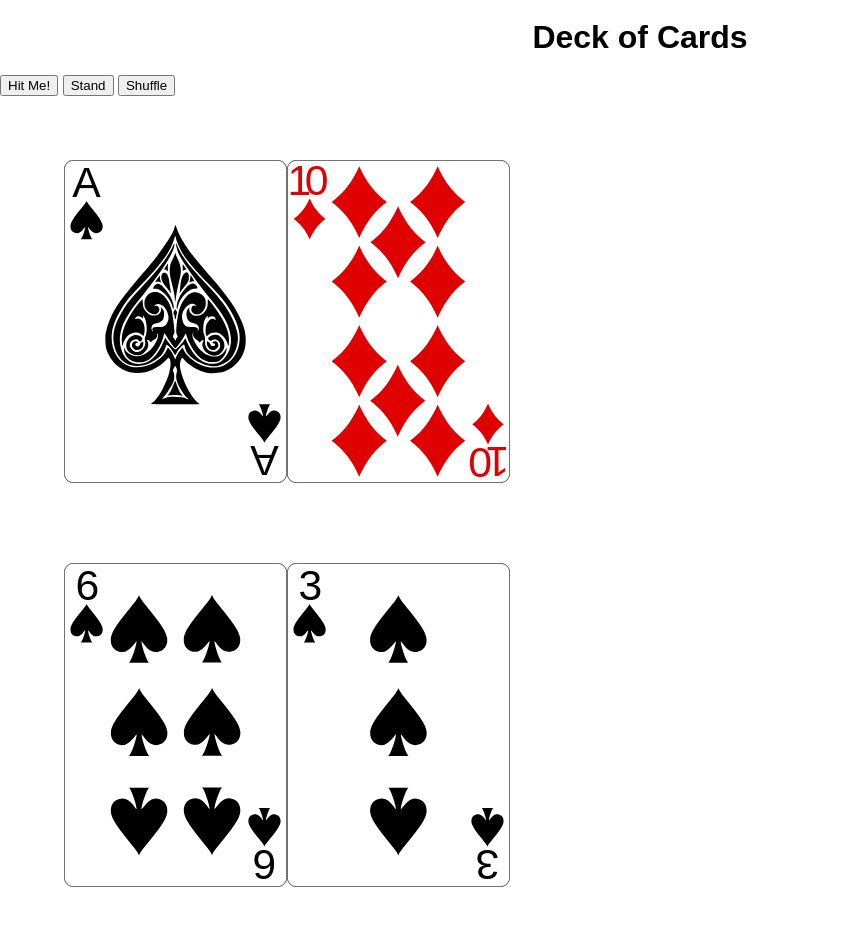
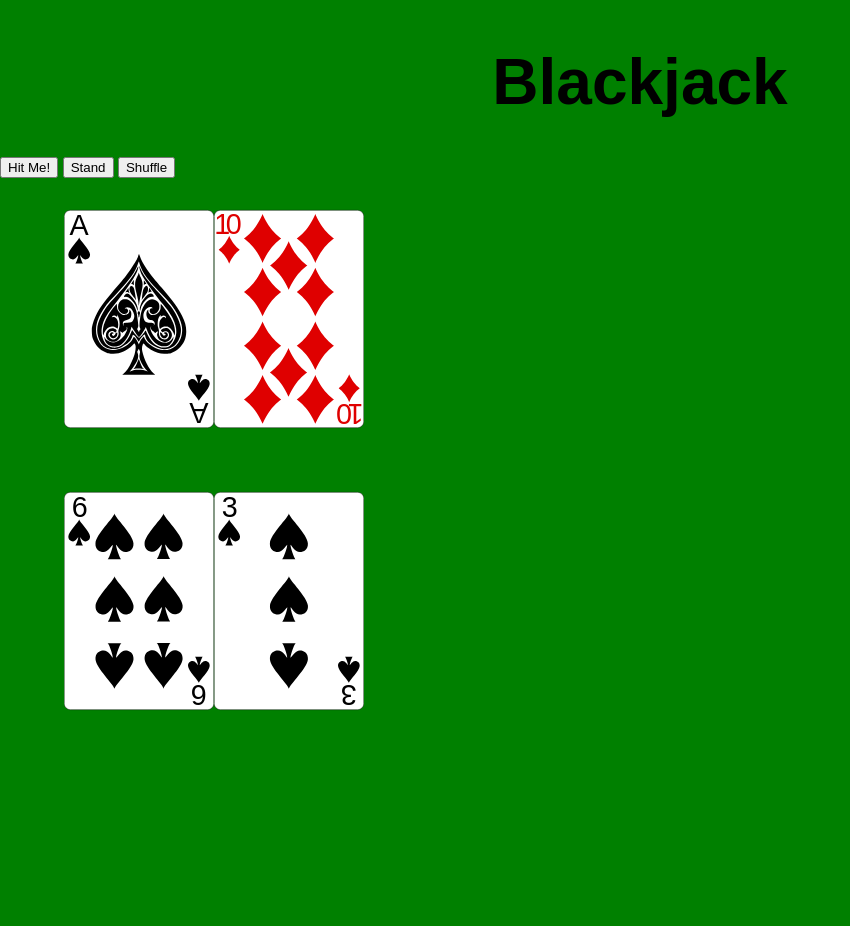
Before and after one commit to dawnribeiro/black-jack, a website: page public/index.html in a window 1280 px wide. Shown: the whole page, without its empty margins (0-850 px from the left). After the commit the page ends 850 px from the top, so only its background shows below. Drawn offline with Linux system fonts and the light colour scheme.

Commit message:
resized cards

```diff
--- a/public/index.html
+++ b/public/index.html
@@ -11,7 +11,7 @@
 
 <body>
   <header>
-    <h1>Deck of Cards</h1>
+    <h1>Blackjack</h1>
   </header>
   <main>
     <section class="game">
--- a/public/main.js
+++ b/public/main.js
@@ -91,7 +91,6 @@ const dealCardToDealer = () => {
 }
 
 const reset = () => {
-  document.querySelector('.players-cards').textContent = ' '
   document.querySelector('.draw-btn').disabled = false
   document.querySelector('.player-total').textContent = ' '
   document.querySelector('.dealer-total').textContent = ' '
--- a/public/screen.css
+++ b/public/screen.css
@@ -9,6 +9,7 @@ html {
 body {
   margin: 0;
   min-height: 100%;
+  background-color: green;
 
 }
 
@@ -25,20 +26,28 @@ main {
 
 .players-cards {
   font-size: 1.5rem;
-  margin: 3rem;
+  margin-left: 3rem;
+  margin-right: 3rem;
+  margin-top: 0;
+  margin-bottom: 0;
   padding: 1rem;
   list-style: none;
   text-align: center;
   display: flex;
+  height: 250px;
 }
 
 .dealers-cards {
   font-size: 1.5rem;
-  margin: 3rem;
+  margin-left: 3rem;
+  margin-right: 3rem;
+  margin-top: 0;
+  margin-bottom: 0;
   padding: 1rem;
   list-style: none;
   text-align: center;
   display: flex;
+  height: 250px;
 }
 
 .game {
@@ -52,3 +61,14 @@ li {
   margin: 5px;
 
 }
+
+img {
+  width: 150px;
+  padding-top: 0;
+  padding-bottom: 0;
+}
+
+h1 {
+  margin-top: 50px;
+  font-size: 4rem;
+}
```
